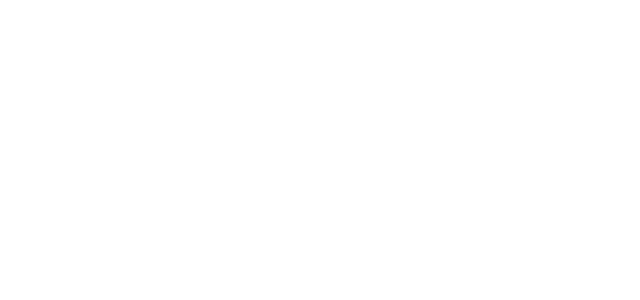
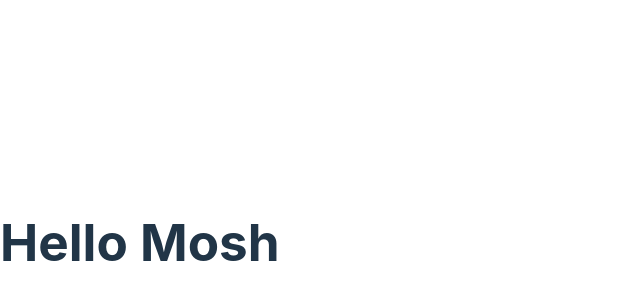
Before and after one commit to igorbaland/react-18, a React (Vite) app: page / in a window 1280 px wide. Shown: the part 158-458 px from the top of the page, without its empty margins (0-640 px from the left). Built offline with nearby package versions, Linux system fonts and the light colour scheme.

Commit message:
Creating React Component - new file:   src/Message.tsx - ts for plain text files - tsx  for react components - JavaScript Class or function (more popular) - PascalCasing
Adding:
- modified:   src/App.tsx

VS Code extension
- prettier
- preferences -> settings -> format on save

```diff
--- a/src/App.tsx
+++ b/src/App.tsx
@@ -1,5 +1,10 @@
+import Message from "./Message";
 function App() {
-  return <div className="App"></div>;
+  return (
+    <div>
+      <Message />
+    </div>
+  );
 }
 
 export default App;
--- /dev/null
+++ b/src/Message.tsx
@@ -0,0 +1,10 @@
+function Message() {
+  const name = "Mosh";
+  // JSX: JavaScript XML
+  //React.CreateElement(...);
+  // babeljs.io/
+  if (name) return <h1>Hello {name}</h1>;
+  return <h1>Hello World</h1>;
+}
+// to use it, export default Object
+export default Message;
```
